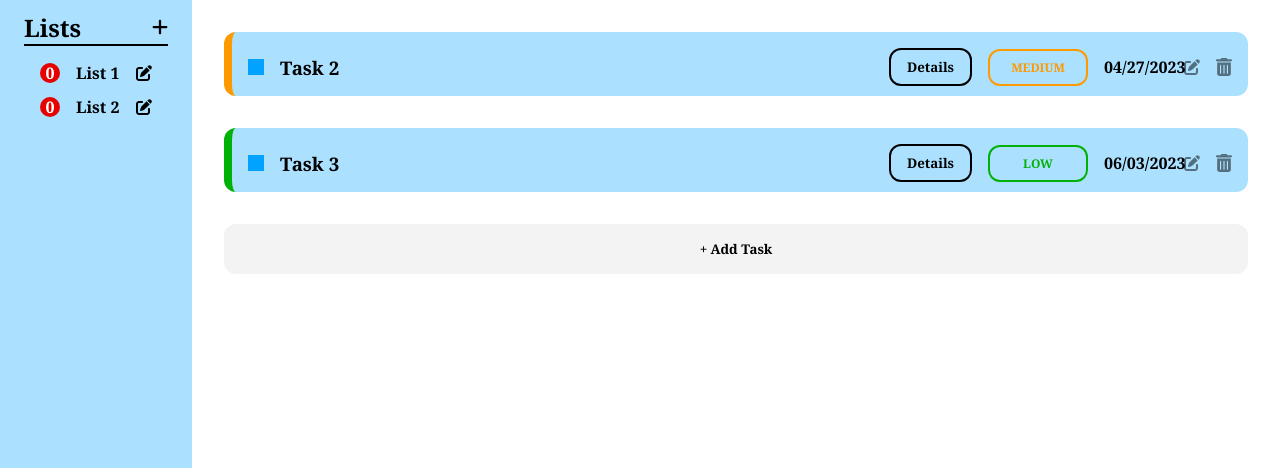
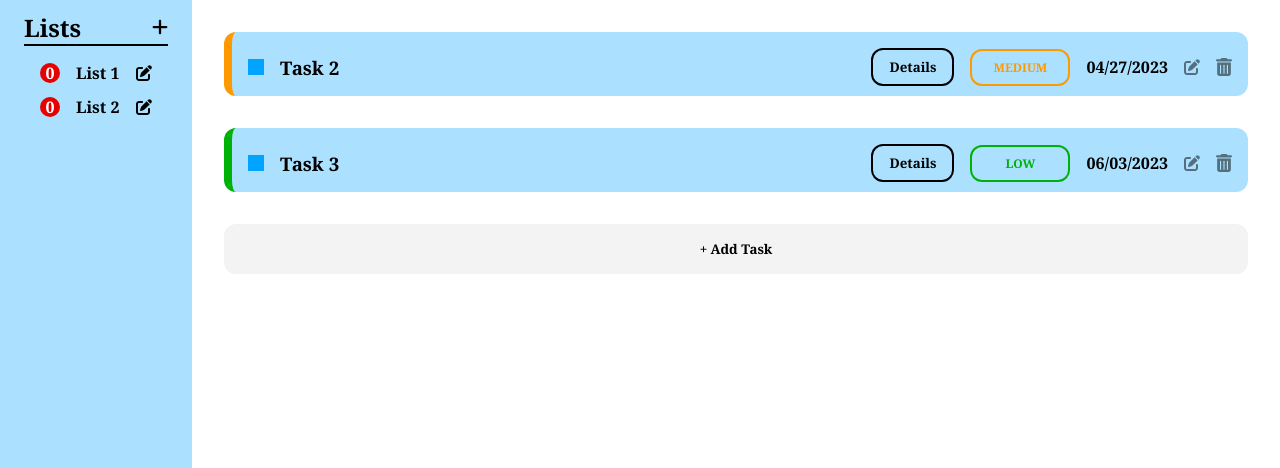
Before and after one commit to bkwong315/to-do-list, a website built with webpack: page dist/index.html in a window 1280 px wide. Shown: the part 332-800 px from the top of the page. Built offline with nearby package versions, Linux system fonts and the light colour scheme; files whose address does not match are found by name.

Commit message:
Fix styling error with date in task items

```diff
--- a/src/components/MainContent/TaskList/TaskListItem.scss
+++ b/src/components/MainContent/TaskList/TaskListItem.scss
@@ -108,8 +108,4 @@ $secondary-color: #abe1ff;
     font-size: 0.75rem;
     width: 4rem;
   }
-
-  span {
-    width: 4rem;
-  }
 }
```
